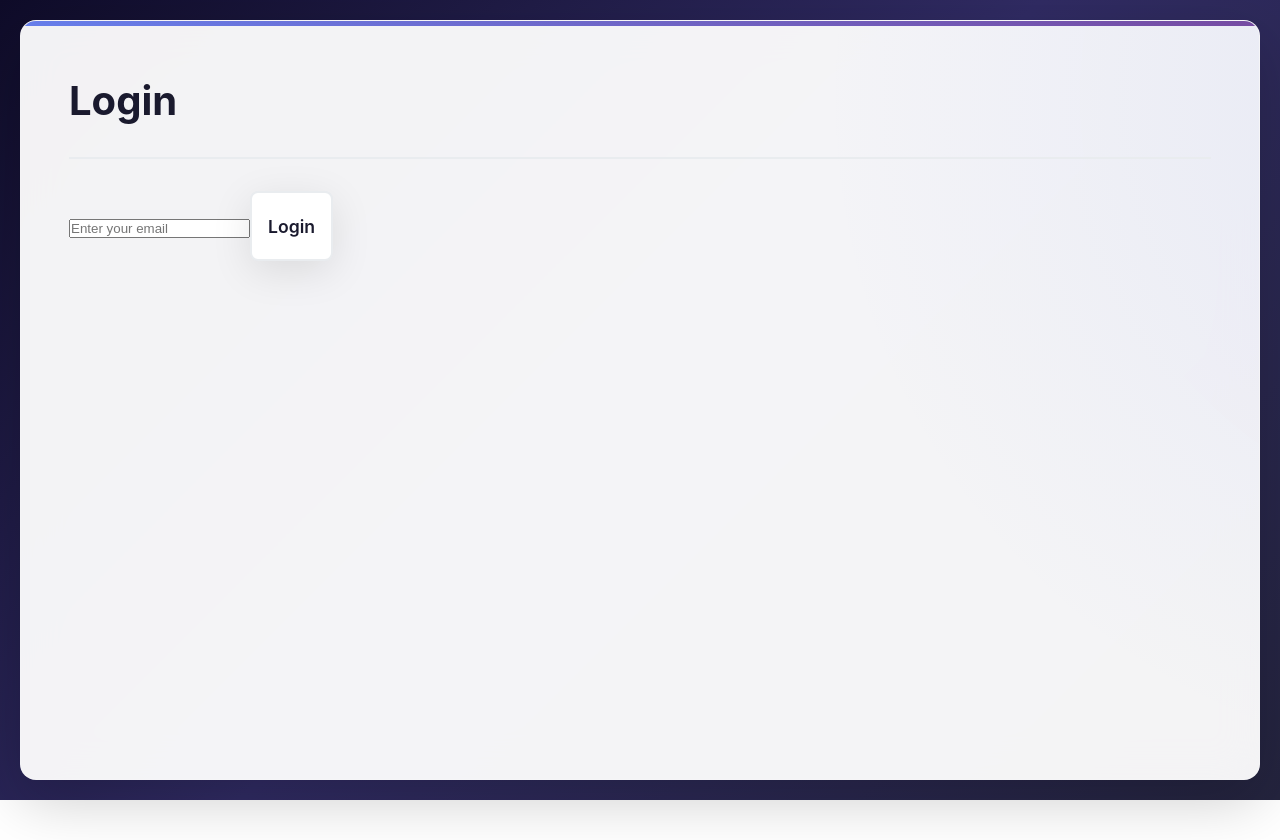
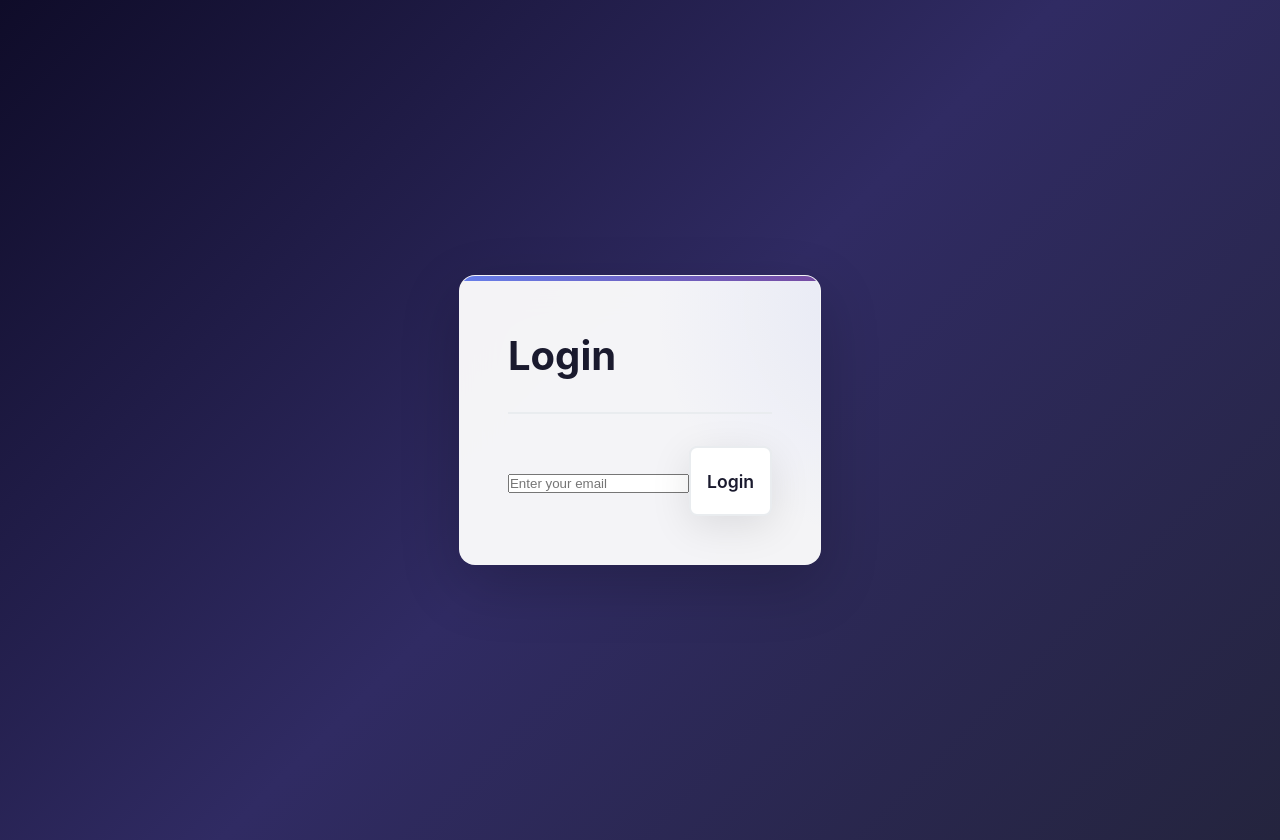
Before and after one commit to Nandan9712/stock-dashboard-frontend, a React app: page / in a window 1280 px wide. Before the commit the page ends 800 px from the top, so only its background shows below. Built offline with nearby package versions, Linux system fonts and the light colour scheme; the HTML template or start-up script is replaced by a standard one.

Commit message:
update UI

```diff
--- a/src/Login.jsx
+++ b/src/Login.jsx
@@ -4,16 +4,28 @@ import "./styles.css";
 export default function Login({ onLogin }) {
   const [email, setEmail] = useState("");
 
+  const handleLogin = () => {
+    if (!email) {
+      alert("Please enter your email");
+      return;
+    }
+    onLogin(email);
+  };
+
   return (
-    <div className="container">
+    <div className="login-container">
+      <div className="container" style={{ maxWidth: "480px", minHeight: "auto" }}>
         <h2>Login</h2>
+
         <input
           type="email"
           placeholder="Enter your email"
           value={email}
           onChange={(e) => setEmail(e.target.value)}
         />
-      <button onClick={() => onLogin(email)}>Login</button>
+
+        <button onClick={handleLogin}>Login</button>
+      </div>
     </div>
   );
 }
```
Lines whose indentation alone changed are shown as unchanged.
